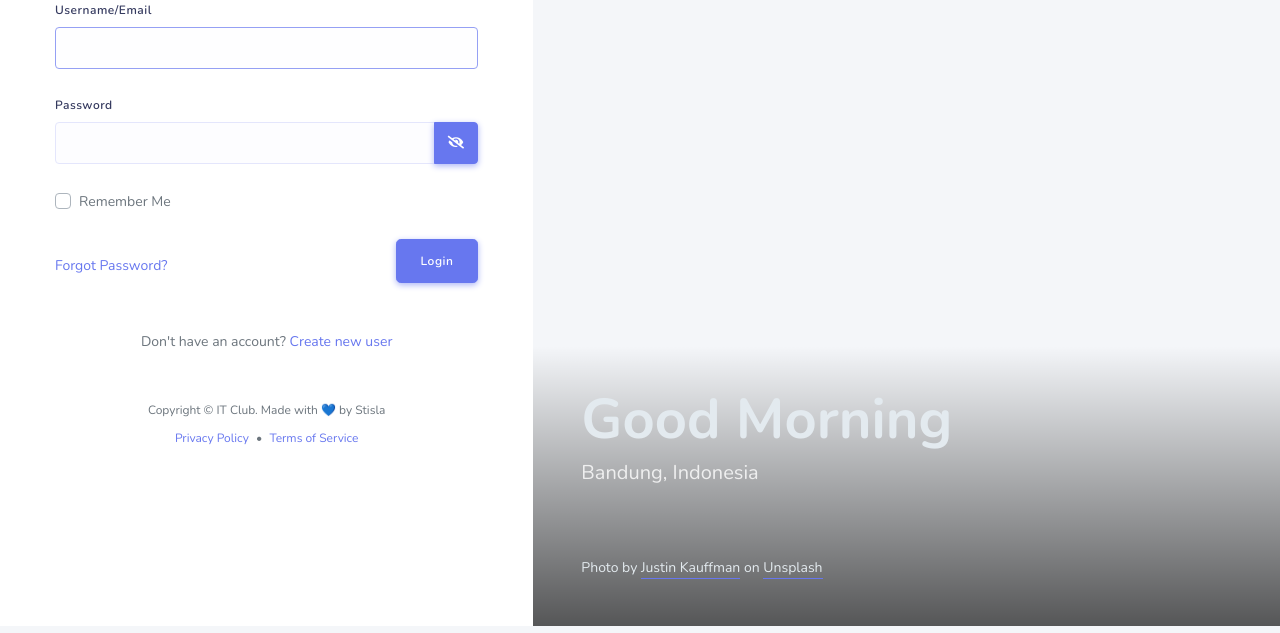
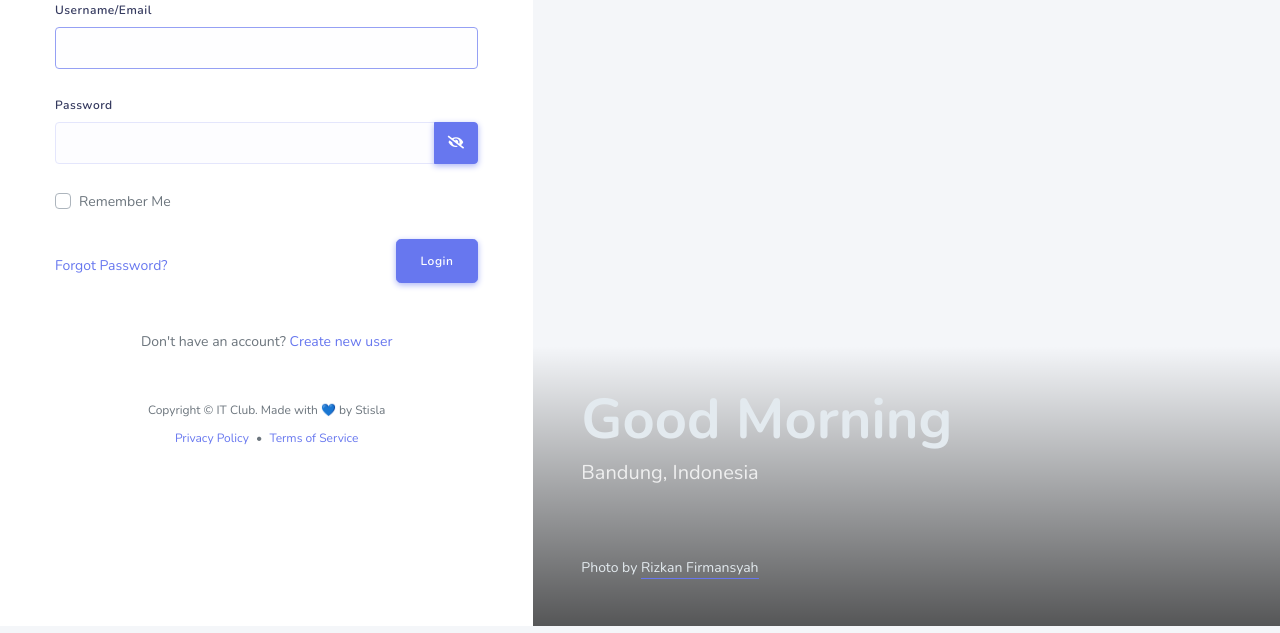
Before and after one commit to KyunKyuu/itclub, a Laravel app: page /auth/login in a window 1280 px wide. Shown: the part 167-800 px from the top of the page. Run offline with Laravel 8, Linux system fonts and the light colour scheme; some libraries are stand-ins or nearby versions.

Commit message:
fix login views

```diff
--- a/resources/views/main/auth/login.blade.php
+++ b/resources/views/main/auth/login.blade.php
@@ -73,7 +73,7 @@
                 <h1 class="mb-2 display-4 font-weight-bold">Good Morning</h1>
                 <h5 class="font-weight-normal text-muted-transparent">Bandung, Indonesia</h5>
               </div>
-              Photo by <a class="text-light bb" target="_blank" href="https://unsplash.com/photos/a8lTjWJJgLA">Justin Kauffman</a> on <a class="text-light bb" target="_blank" href="https://unsplash.com">Unsplash</a>
+              Photo by <a class="text-light bb" target="_blank" href="https://rizkanfirmansyah.rf.gd">Rizkan Firmansyah</a>
             </div>
           </div>
         </div>
```
